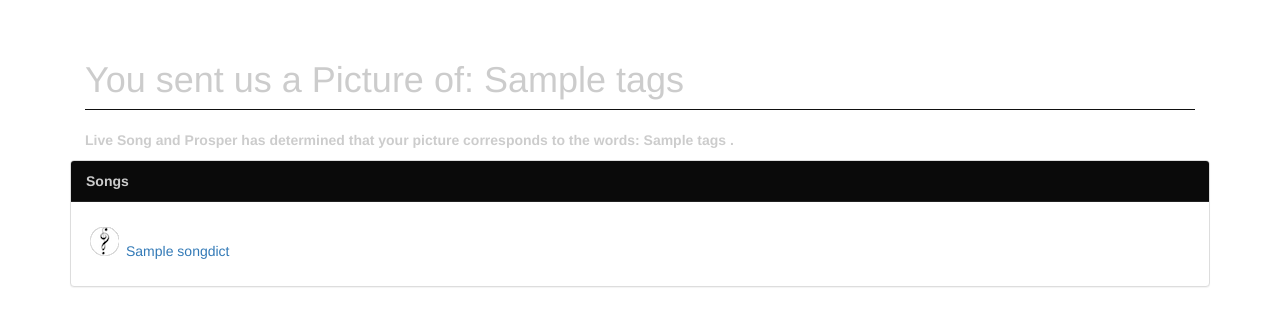
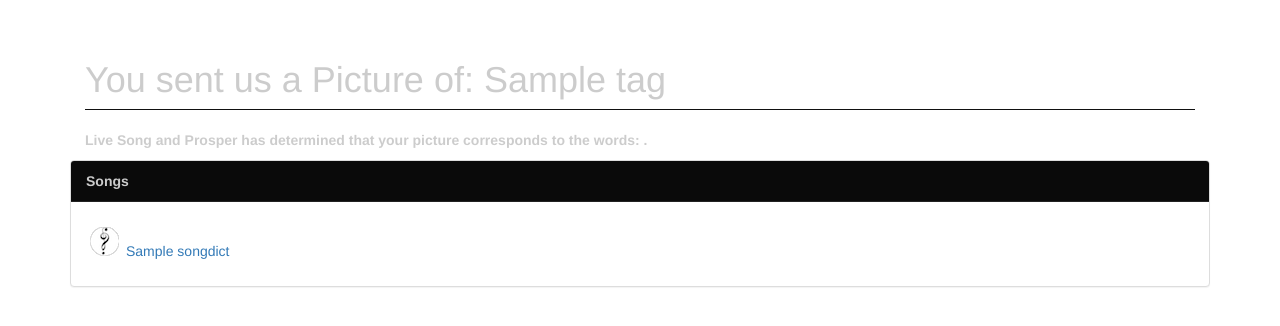
Before and after one commit to jyang1737/API, a Flask app: template templates/result.html in a window 1280 px wide. Shown: the part 52-378 px from the top of the page. Run offline with Flask 2, Linux system fonts and the light colour scheme; the template is opened without the code that fills it: most values are stand-ins (such as "Sample title", 1, 10 or a date in 2020); parts of the project's set-up code (start-up, migrations or seed data) failed here and were passed over.

Commit message:
Update result.html

```diff
--- a/templates/result.html
+++ b/templates/result.html
@@ -8,8 +8,15 @@
   style="color: '{{ back_color }}';
            -webkit-filter: invert(100%);
            filter: invert(100%);font-weight: bold">
-    <h1 class="page-header"> You sent us a Picture of: {{ tags }}</h1>
-    <p> Live Song and Prosper has determined that your picture corresponds to the words: {{ tags }} .</p>
+    <h1 class="page-header"> You sent us a Picture of: {{ tags[0] }}</h1>
+    <p> Live Song and Prosper has determined that your picture corresponds to the words:
+     {% set taglist = "" %}
+     {% for tag in tags %}
+     {% set taglist = "," + tag %}
+     {% endfor %}
+     {{ taglist[1:] }}
+
+     .</p>
   </div>
 </div>
 
```
